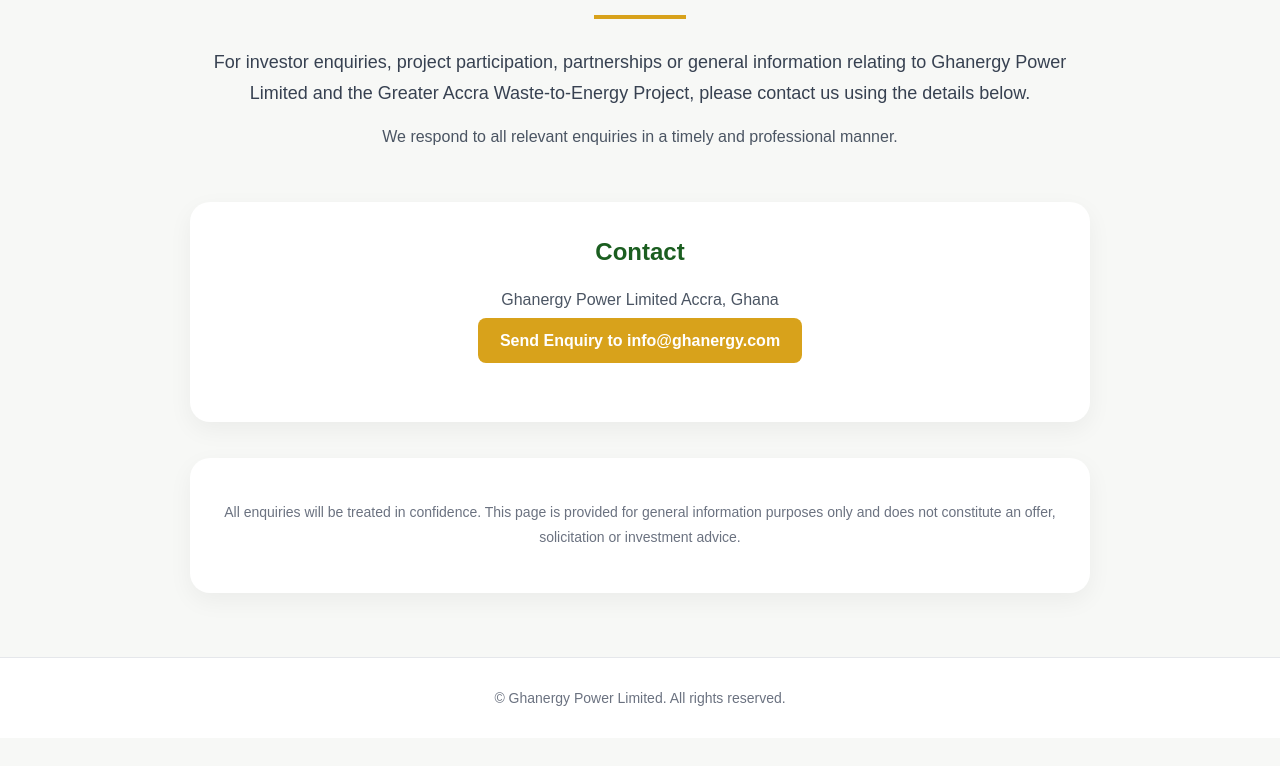
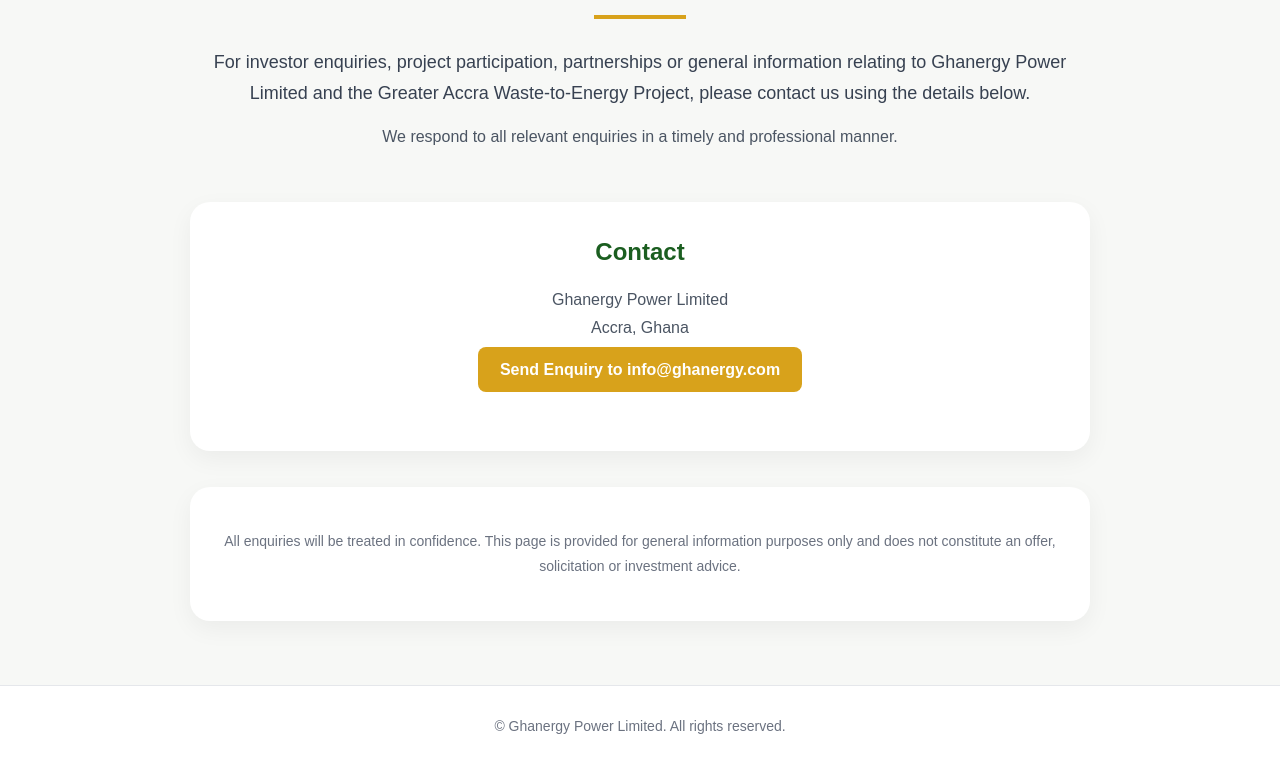
Before and after one commit to Dave-2026/Ghanergy-site, a plain HTML site: page contact.html in a window 1280 px wide. Shown: the part 173-939 px from the top of the page. Before the commit the page ends 911 px from the top, so only its background shows below. Drawn offline with Linux system fonts and the light colour scheme.

Commit message:
Update contact.html

```diff
--- a/contact.html
+++ b/contact.html
@@ -38,8 +38,8 @@
   <h2 style="color:#1B5E20;font-size:24px;margin-top:0;">Contact</h2>
 
   <p style="font-size:16px;line-height:1.8;color:#4b5563;margin-bottom:18px;">
-    Ghanergy Power Limited
-    Accra, Ghana
+    Ghanergy Power Limited <br>
+    Accra, Ghana <br>
   </p>
 
   <section style="text-align:center;margin-bottom:36px;">
```
